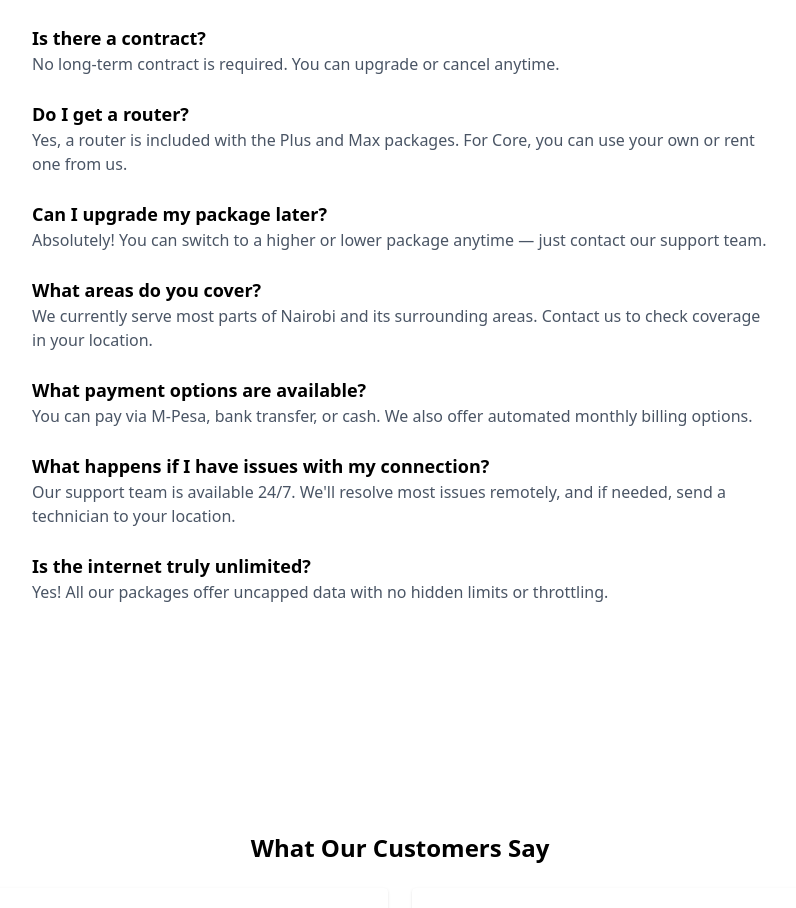
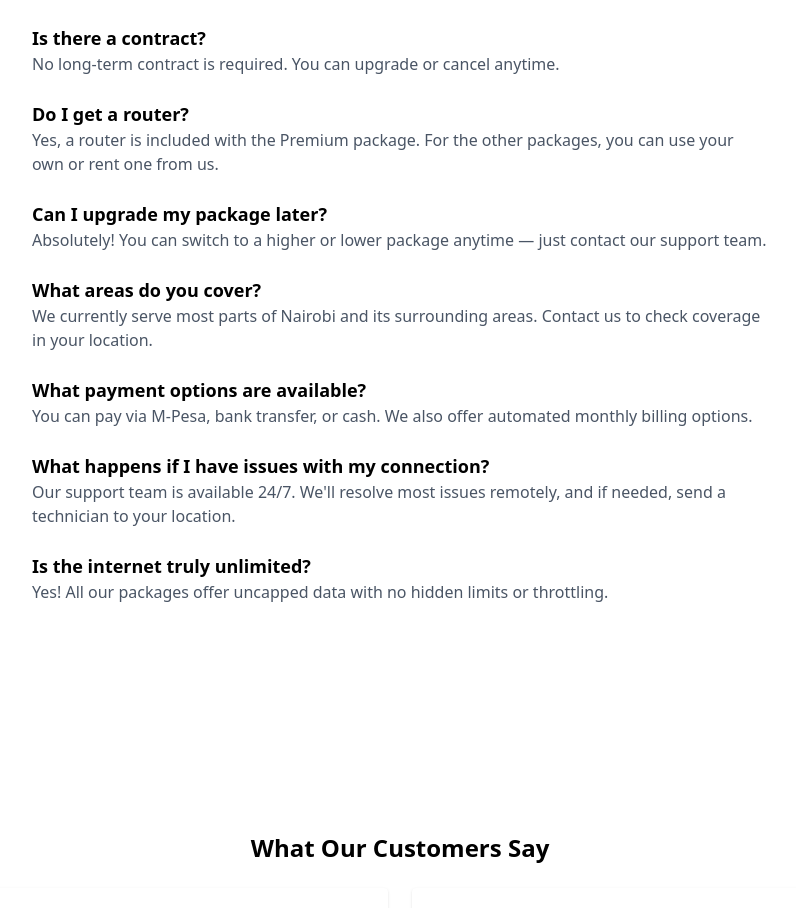
Before and after one commit to millan-amara/filaonetworks, a React (Vite) app: page /packages in a window 1280 px wide. Shown: the part 1484-2392 px from the top of the page, without its empty margins (240-1036 px from the left). Built offline with nearby package versions, Linux system fonts and the light colour scheme.

Commit message:
add faqs

```diff
--- a/src/pages/Packages.jsx
+++ b/src/pages/Packages.jsx
@@ -166,7 +166,7 @@ function Packages() {
             </div>
             <div>
               <h3 className="font-semibold text-lg">Do I get a router?</h3>
-              <p className="text-gray-600">Yes, a router is included with the Plus and Max packages. For Core, you can use your own or rent one from us.</p>
+              <p className="text-gray-600">Yes, a router is included with the Premium package. For the other packages, you can use your own or rent one from us.</p>
             </div>
             <div>
               <h3 className="font-semibold text-lg">Can I upgrade my package later?</h3>
```
